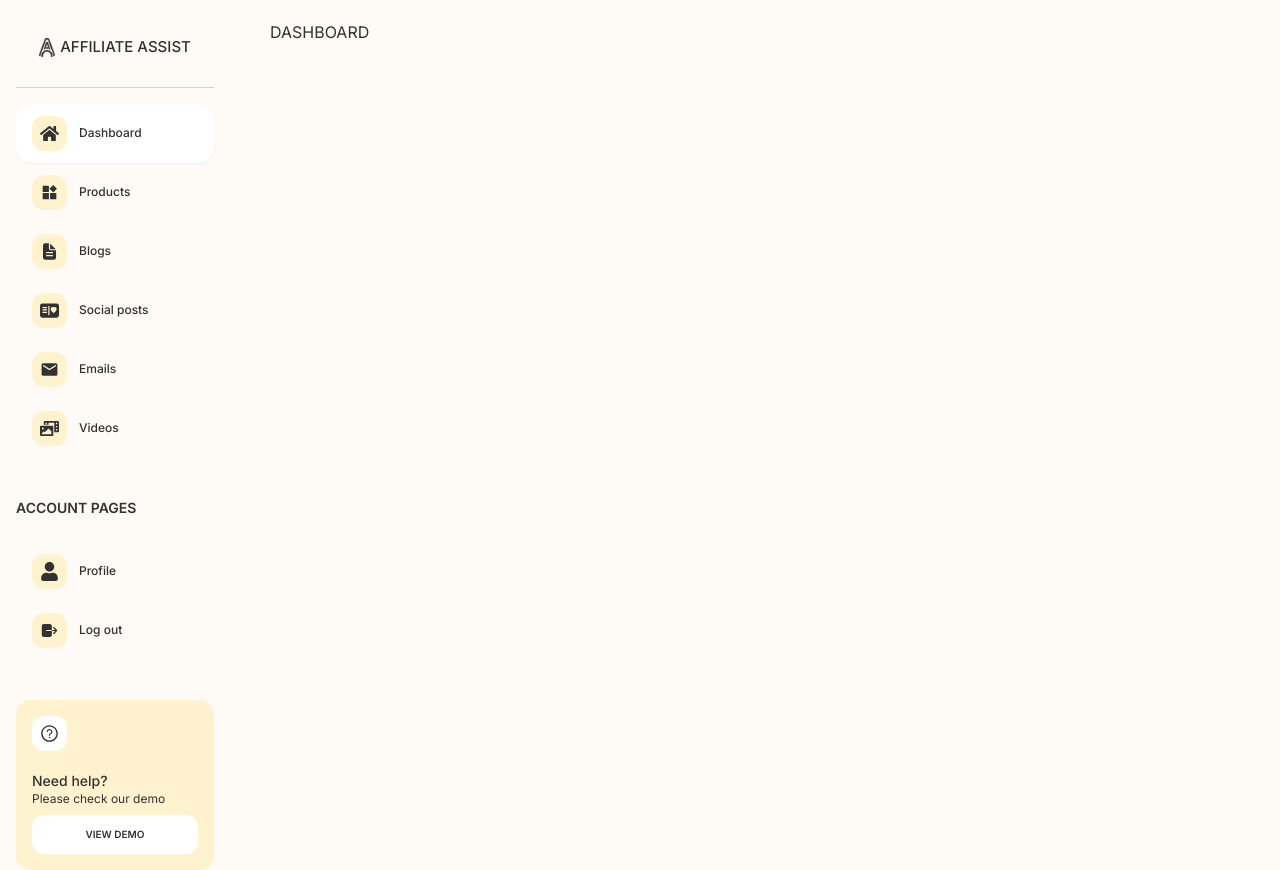
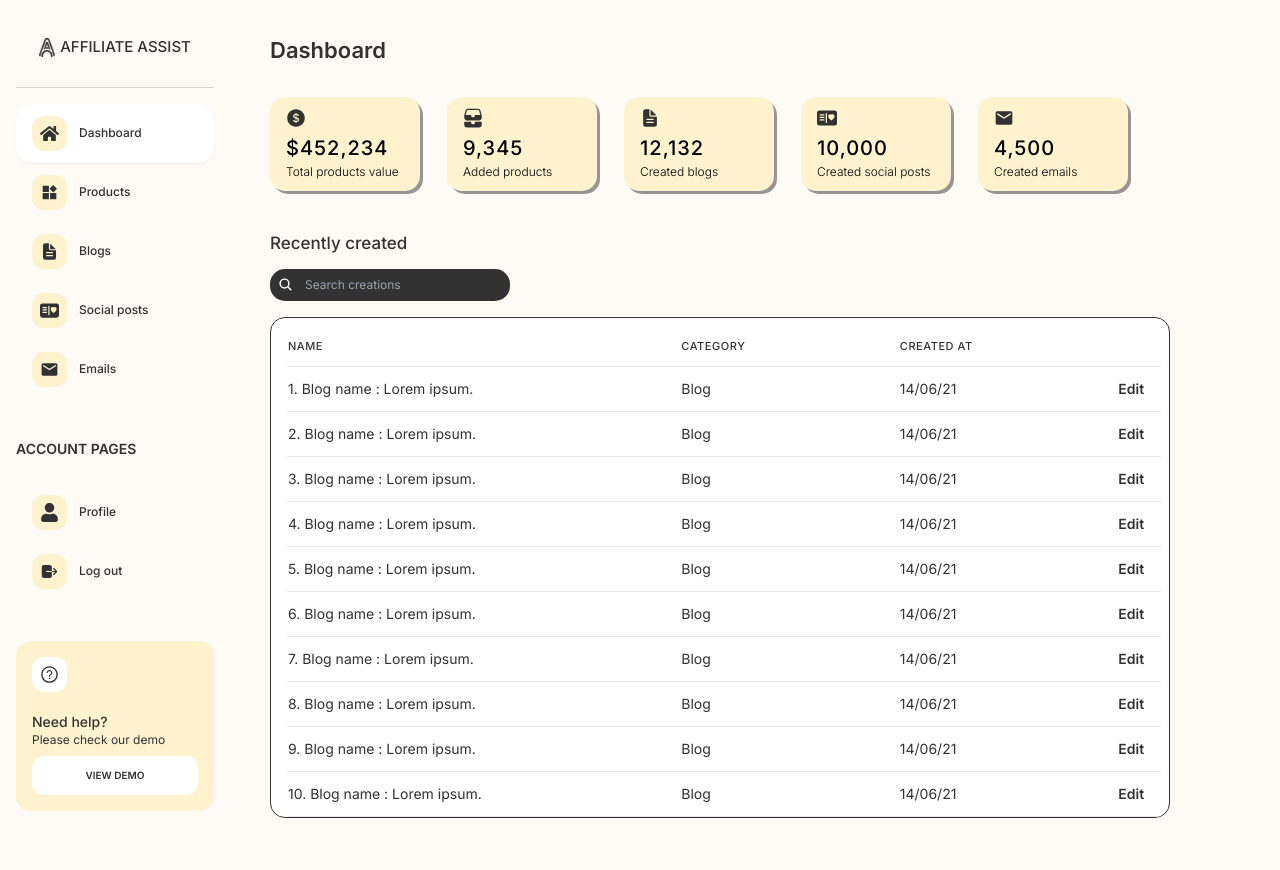
Before and after one commit to hamzahusic/affiliate-assist-app, a Next.js app: page /dashboard in a window 1280 px wide. After the commit the page ends 818 px from the top, so only its background shows below. Built offline with nearby package versions, Linux system fonts and the light colour scheme.

Commit message:
Finished dasboard page. Back on the job!!!

```diff
--- a/app/dashboard/layout.js
+++ b/app/dashboard/layout.js
@@ -3,7 +3,7 @@
 import Image from "next/image";
 import Link from "next/link";
 import { useEffect, useState } from "react";
-import { FaHome, FaPhotoVideo, FaUser } from "react-icons/fa";
+import { FaHome, FaUser } from "react-icons/fa";
 import { BsFillPostcardHeartFill } from "react-icons/bs";
 import { AiFillProduct, AiOutlineQuestionCircle } from "react-icons/ai";
 import { IoDocumentText, IoLogOut } from "react-icons/io5";
@@ -37,11 +37,6 @@ const Layout = ({children}) => {
             name : 'Emails',
             href : '/dashboard/email',
             icon : <MdEmail size={35} className=" text-tcolor bg-dcolor p-[8px] rounded-[12px]"/>
-        },
-        {
-            name : 'Videos',
-            href : '/dashboard/video',
-            icon : <FaPhotoVideo size={35} className=" text-tcolor bg-dcolor p-[8px] rounded-[12px]"/>
         }
     ]
 
--- a/app/dashboard/page.js
+++ b/app/dashboard/page.js
@@ -1,7 +1,106 @@
+import DashboardCard from "@/components/Cards/DashboardCard";
+import Link from "next/link";
+import { IoSearch } from "react-icons/io5";
+import { AiFillDollarCircle } from "react-icons/ai";
+import { IoFileTrayStacked, IoDocumentText } from "react-icons/io5";
+import { MdEmail } from "react-icons/md";
+import { BsFillPostcardHeartFill } from "react-icons/bs";
+
 const page = () => {
+    const data = [
+        { id: 1, name: 'Blog name : Lorem ipsum.', category: 'Blog', createdAt: '14/06/21' },
+        { id: 2, name: 'Blog name : Lorem ipsum.', category: 'Blog', createdAt: '14/06/21' },
+        { id: 3, name: 'Blog name : Lorem ipsum.', category: 'Blog', createdAt: '14/06/21' },
+        { id: 4, name: 'Blog name : Lorem ipsum.', category: 'Blog', createdAt: '14/06/21' },
+        { id: 5, name: 'Blog name : Lorem ipsum.', category: 'Blog', createdAt: '14/06/21' },
+        { id: 6, name: 'Blog name : Lorem ipsum.', category: 'Blog', createdAt: '14/06/21' },
+        { id: 12, name: 'Blog name : Lorem ipsum.', category: 'Blog', createdAt: '14/06/21' },
+        { id: 13, name: 'Blog name : Lorem ipsum.', category: 'Blog', createdAt: '14/06/21' },
+        { id: 14, name: 'Blog name : Lorem ipsum.', category: 'Blog', createdAt: '14/06/21' },
+        { id: 16, name: 'Blog name : Lorem ipsum.', category: 'Blog', createdAt: '14/06/21' },
+        { id: 15, name: 'Blog name : Lorem ipsum.', category: 'Blog', createdAt: '14/06/21' },
+        { id: 11, name: 'Blog name : Lorem ipsum.', category: 'Blog', createdAt: '14/06/21' },
+
+      ];
     return (
         <>
-            DASHBOARD
+            <h1 className=" text-[20px] md:text-[22px] font-semibold mt-[10px] md:mt-[14px]">Dashboard</h1>
+            <div className=" flex gap-4 md:gap-[27px] mt-4 md:mt-[30px] mb-7 md:mb-[40px] flex-wrap">
+                <DashboardCard
+                    icon={<AiFillDollarCircle size={20}/>}
+                    value={"$452,234"}
+                    description={"Total products value"}
+                />
+                <DashboardCard
+                    icon={<IoFileTrayStacked size={20}/>}
+                    value={"9,345"}
+                    description={"Added products"}
+                />
+                <DashboardCard
+                    icon={<IoDocumentText size={20}/>}
+                    value={"12,132"}
+                    description={"Created blogs"}
+                />
+                <DashboardCard
+                    icon={<BsFillPostcardHeartFill size={20}/>}
+                    value={"10,000"}
+                    description={"Created social posts"}
+                />
+                <DashboardCard
+                    icon={<MdEmail size={20}/>}
+                    value={"4,500"}
+                    description={"Created emails"}
+                />
+            </div>
+            <div className=" flex flex-col gap-[12px]">
+                <p className=" text-[17px] font-medium">Recently created</p>
+                <div className=" bg-[#323232] text-white rounded-[15px] p-2 flex items-center gap-3 text-xs max-w-[240px]">
+                    <IoSearch size={15} className=" cursor-pointer "/>
+                    <input type="text" placeholder="Search creations" className=" outline-none max-w-full bg-transparent flex-grow"/>
+                </div>
+                <div className="mt-1">
+                    <div className="border-[1px] border-tcolor rounded-[15px] overflow-hidden bg-white pl-4 pr-2 pt-2 max-w-[900px]">
+                        <table className="min-w-full leading-normal max-w-[630px]">
+                            <thead>
+                                <tr>
+                                    <th className="py-3 border-b-[1px] text-left text-[11px] font-medium uppercase tracking-wider w-[45%]">
+                                        NAME
+                                    </th>
+                                    <th className="py-3 border-b-[1px] text-left text-[11px] font-medium uppercase tracking-wider w-[25%]">
+                                        CATEGORY
+                                    </th>
+                                    <th className="py-3 border-b-[1px] text-left text-[11px] font-medium uppercase tracking-wider hidden md:table-cell w-[25%]">
+                                        CREATED AT
+                                    </th>
+                                    <th className="py-3 border-b-[1px] text-left text-[11px] font-medium uppercase tracking-wider"></th>
+                                </tr>
+                            </thead>
+                        </table>
+                        <div className=" max-h-[350px] md:max-h-[450px] overflow-y-auto ">
+                            <table className="min-w-full leading-normal">
+                                <tbody className=" text-xs md:text-sm">
+                                    {data.map((item, index) => (
+                                        <tr key={item.id}>
+                                            <td className="border-b-[1px] py-3 w-[45%]">
+                                                {(index + 1) + ". " + item.name}
+                                            </td>
+                                            <td className="border-b-[1px] py-3 w-[25%]">
+                                                {item.category}
+                                            </td>
+                                            <td className="border-b-[1px] py-3 hidden md:table-cell w-[25%]">
+                                                {item.createdAt}
+                                            </td>
+                                            <td className="border-b-[1px] py-3 md:pr-3 font-semibold w-[12%] md:w-[25%]">
+                                                <Link href={'/'}>Edit</Link>
+                                            </td>
+                                        </tr>
+                                    ))}
+                                </tbody>
+                            </table>
+                        </div>
+                    </div>
+                </div>
+            </div>
         </>
     );
 }
--- a/app/dashboard/product/page.js
+++ b/app/dashboard/product/page.js
@@ -7,7 +7,7 @@ const page = () => {
     const productData = [
         {
             name: 'Dell XPS 13 9320',
-            imageSrc: 'https://novabytes.co.uk/cdn/shop/files/notebook-xps-17-9730-t-gray-gallery-12_7cb96987-2f20-48f2-ad1d-189ffd3edea6_1280x.png',
+            imageSrc: 'https://th.bing.com/th/id/R.631476b3657ffeb5d7b79611c1fea80c?rik=ZjlWaQPvqUfLAA&pid=ImgRaw&r=0',
             category: 'Laptop',
             brand: 'DELL',
             price: 1299,
@@ -15,7 +15,7 @@ const page = () => {
         },
         {
             name: 'Dell XPS 13 9320',
-            imageSrc: 'https://novabytes.co.uk/cdn/shop/files/notebook-xps-17-9730-t-gray-gallery-12_7cb96987-2f20-48f2-ad1d-189ffd3edea6_1280x.png',
+            imageSrc: 'https://th.bing.com/th/id/R.631476b3657ffeb5d7b79611c1fea80c?rik=ZjlWaQPvqUfLAA&pid=ImgRaw&r=0',
             category: 'Laptop',
             brand: 'DELL',
             price: 1299,
@@ -23,7 +23,7 @@ const page = () => {
         },
         {
             name: 'Dell XPS 13 9320',
-            imageSrc: 'https://novabytes.co.uk/cdn/shop/files/notebook-xps-17-9730-t-gray-gallery-12_7cb96987-2f20-48f2-ad1d-189ffd3edea6_1280x.png',
+            imageSrc: 'https://th.bing.com/th/id/R.631476b3657ffeb5d7b79611c1fea80c?rik=ZjlWaQPvqUfLAA&pid=ImgRaw&r=0',
             category: 'Laptop',
             brand: 'DELL',
             price: 1299,
@@ -31,7 +31,7 @@ const page = () => {
         },
         {
             name: 'Dell XPS 13 9320',
-            imageSrc: 'https://novabytes.co.uk/cdn/shop/files/notebook-xps-17-9730-t-gray-gallery-12_7cb96987-2f20-48f2-ad1d-189ffd3edea6_1280x.png',
+            imageSrc: 'https://th.bing.com/th/id/R.631476b3657ffeb5d7b79611c1fea80c?rik=ZjlWaQPvqUfLAA&pid=ImgRaw&r=0',
             category: 'Laptop',
             brand: 'DELL',
             price: 1299,
@@ -39,7 +39,7 @@ const page = () => {
         },
         {
             name: 'Dell XPS 13 9320',
-            imageSrc: 'https://novabytes.co.uk/cdn/shop/files/notebook-xps-17-9730-t-gray-gallery-12_7cb96987-2f20-48f2-ad1d-189ffd3edea6_1280x.png',
+            imageSrc: 'https://th.bing.com/th/id/R.631476b3657ffeb5d7b79611c1fea80c?rik=ZjlWaQPvqUfLAA&pid=ImgRaw&r=0',
             category: 'Laptop',
             brand: 'DELL',
             price: 1299,
@@ -47,7 +47,7 @@ const page = () => {
         },
         {
             name: 'Dell XPS 13 9320',
-            imageSrc: 'https://novabytes.co.uk/cdn/shop/files/notebook-xps-17-9730-t-gray-gallery-12_7cb96987-2f20-48f2-ad1d-189ffd3edea6_1280x.png',
+            imageSrc: 'https://th.bing.com/th/id/R.631476b3657ffeb5d7b79611c1fea80c?rik=ZjlWaQPvqUfLAA&pid=ImgRaw&r=0',
             category: 'Laptop',
             brand: 'DELL',
             price: 1299,
@@ -55,7 +55,7 @@ const page = () => {
         },
         {
             name: 'Dell XPS 13 9320',
-            imageSrc: 'https://novabytes.co.uk/cdn/shop/files/notebook-xps-17-9730-t-gray-gallery-12_7cb96987-2f20-48f2-ad1d-189ffd3edea6_1280x.png',
+            imageSrc: 'https://th.bing.com/th/id/R.631476b3657ffeb5d7b79611c1fea80c?rik=ZjlWaQPvqUfLAA&pid=ImgRaw&r=0',
             category: 'Laptop',
             brand: 'DELL',
             price: 1299,
@@ -63,7 +63,7 @@ const page = () => {
         },
         {
             name: 'Dell XPS 13 9320',
-            imageSrc: 'https://novabytes.co.uk/cdn/shop/files/notebook-xps-17-9730-t-gray-gallery-12_7cb96987-2f20-48f2-ad1d-189ffd3edea6_1280x.png',
+            imageSrc: 'https://th.bing.com/th/id/R.631476b3657ffeb5d7b79611c1fea80c?rik=ZjlWaQPvqUfLAA&pid=ImgRaw&r=0',
             category: 'Laptop',
             brand: 'DELL',
             price: 1299,
--- a/app/dashboard/video/page.js
+++ /dev/null
@@ -1,26 +0,0 @@
-"use client"
-import PageNav from "@/components/PageNav";
-import { IoIosTimer } from "react-icons/io";
-
-const page = () => {
-    return (
-        <>
-            <PageNav placeholder={"Search videos..."} pageName={"Videos"}/>
-            <div className="bg-white rounded-[15px] px-4 py-9">
-                <h2 className=" text-lg mb-4">Videos that you created</h2>
-                <div
-                className="grid place-items-center h-[350px]"
-                >
-                    <div>
-                        <IoIosTimer size={60} className=" mx-auto"/>
-                        <p className="mt-2 font-semibold text-xl tracking-wider soonAnm h-[28px] overflow-hidden whitespace-nowrap">
-                            Coming soon...
-                        </p>
-                    </div>
-                </div>
-            </div>
-        </>
-     );
-}
-
-export default page;
--- /dev/null
+++ b/components/Cards/DashboardCard.jsx
@@ -0,0 +1,11 @@
+const DashboardCard = ({icon,value,description}) => {
+    return (
+        <div className="bg-dcolor px-3 md:px-4 py-2 md:py-[11px] rounded-[15px] max-w-[130px] md:max-w-[150px] w-full drop-shadow-[3px_3px_0px_rgba(50,50,50,0.5)]">
+            {icon}
+            <p className=" text-base md:text-[20px] font-medium tracking-[1px] mt-[5px] md:mt-2 mb-1 text-black">{value}</p>
+            <p className=" text-[11px] md:text-xs font-light text-black">{description}</p>
+        </div>
+    );
+}
+
+export default DashboardCard;
```
Also changed, not shown: public/images/chart.png (added).
